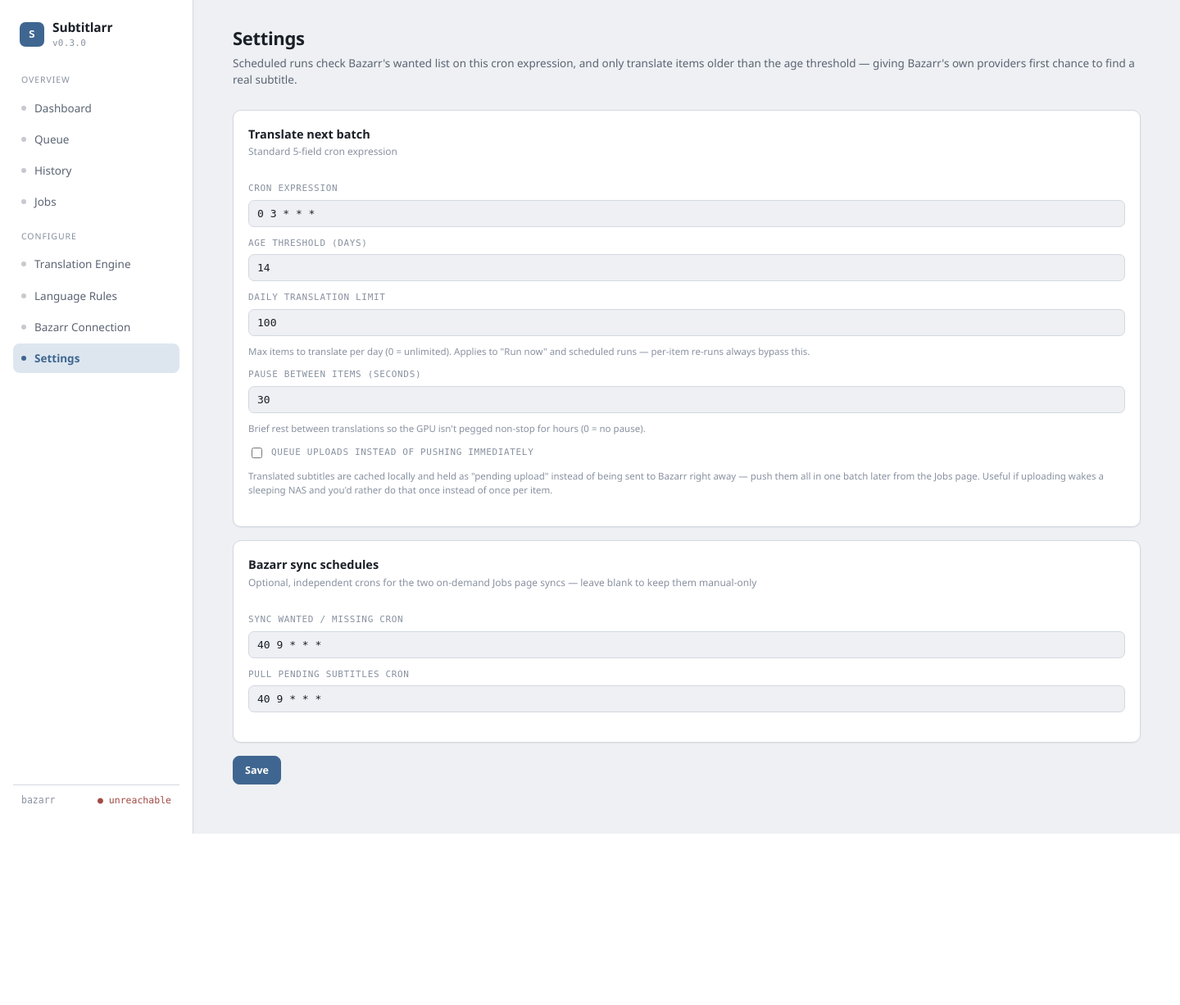
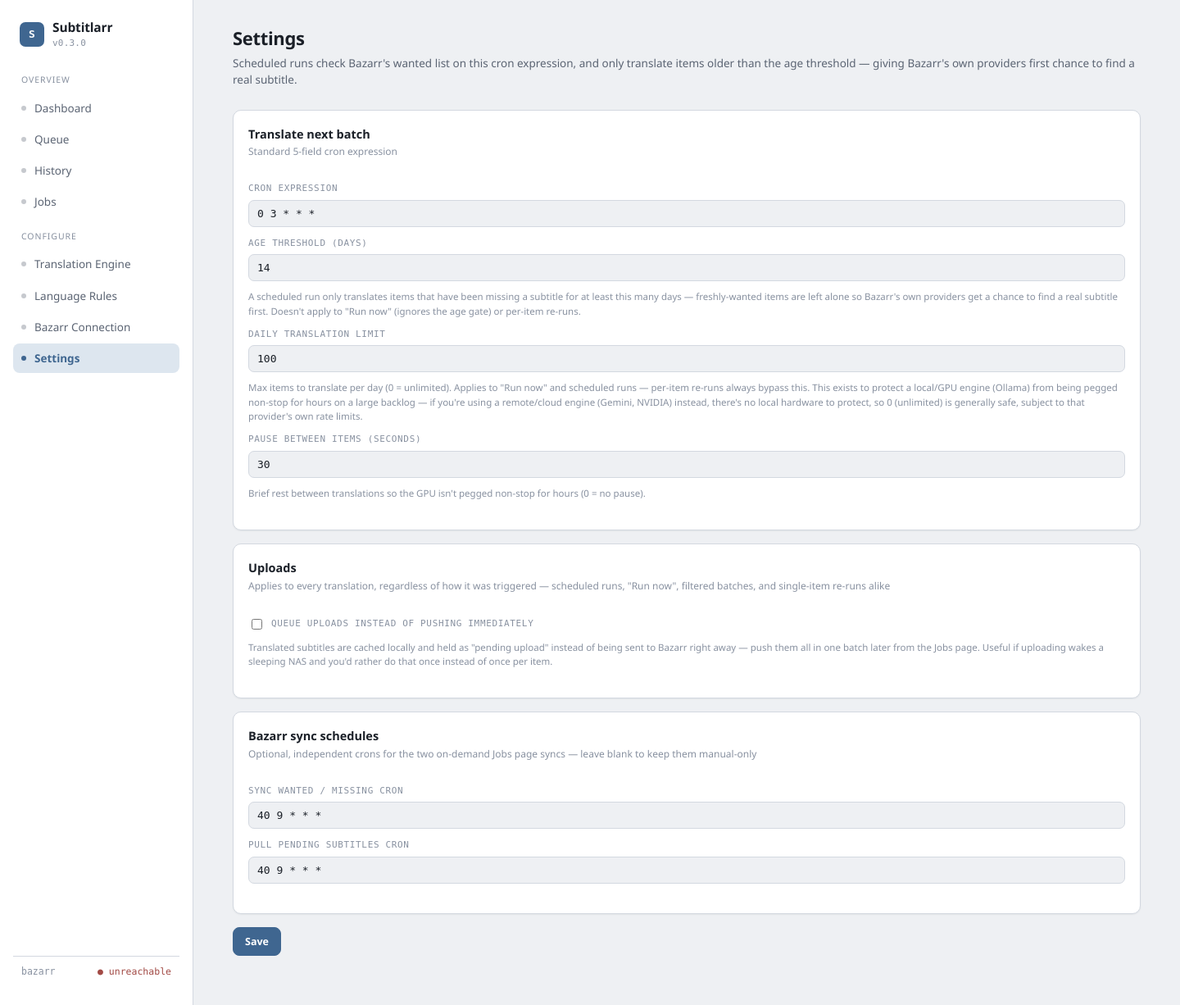
Before and after one commit to GerardUmbert/Subtitlarr, a FastAPI app: page /settings in a window 1440 px wide. Shown: the whole page at 82% size. Before the commit the page ends 1017 px from the top, so only its background shows below. Run offline with FastAPI, Linux system fonts and the light colour scheme; data that the repository does not hold is empty; parts of the project's set-up code (start-up, migrations or seed data) failed here and were passed over.

Commit message:
Fix Ollama compose override, clarify Bazarr fetch errors, default queue filter on
- docker-compose.yml: OLLAMA_BASE_URL now respects the env var instead of
  being hardcoded, and Ollama is no longer a hard dependency (irrelevant
  when a cloud engine is active).
- get_subtitle_contents() raises a clear BazarrError with a snippet of the
  actual response body instead of crashing on a bare JSONDecodeError when
  Bazarr returns 200 OK with a non-JSON body.
- Queue page's "Hide items with no source subtitle" now defaults to
  checked, with an explicit URL round-trip so unchecking it survives a
  reload.
- Split the "Queue uploads" toggle into its own Settings card — it applies
  to every translation trigger, not just the scheduled/on-demand batch job
  it used to sit under.

```diff
--- a/app/templates/settings.html
+++ b/app/templates/settings.html
@@ -21,17 +21,27 @@
       <div class="field">
         <label>Age threshold (days)</label>
         <input v-model.number="ageThresholdDays" type="number" min="0" />
+        <p class="field-hint">A scheduled run only translates items that have been missing a subtitle for at least this many days — freshly-wanted items are left alone so Bazarr's own providers get a chance to find a real subtitle first. Doesn't apply to "Run now" (ignores the age gate) or per-item re-runs.</p>
       </div>
       <div class="field">
         <label>Daily translation limit</label>
         <input v-model.number="dailyTranslationLimit" type="number" min="0" />
-        <p class="field-hint">Max items to translate per day (0 = unlimited). Applies to "Run now" and scheduled runs — per-item re-runs always bypass this.</p>
+        <p class="field-hint">Max items to translate per day (0 = unlimited). Applies to "Run now" and scheduled runs — per-item re-runs always bypass this. This exists to protect a local/GPU engine (Ollama) from being pegged non-stop for hours on a large backlog — if you're using a remote/cloud engine (Gemini, NVIDIA) instead, there's no local hardware to protect, so 0 (unlimited) is generally safe, subject to that provider's own rate limits.</p>
       </div>
       <div class="field">
         <label>Pause between items (seconds)</label>
         <input v-model.number="pauseBetweenItemsSeconds" type="number" min="0" />
         <p class="field-hint">Brief rest between translations so the GPU isn't pegged non-stop for hours (0 = no pause).</p>
       </div>
+      <p class="field-hint" v-if="nextRun">Next scheduled run: {% raw %}{{ nextRun }}{% endraw %}</p>
+    </div>
+  </div>
+
+  <div class="engine-card" style="margin-top:16px;">
+    <div class="panel-title">Uploads</div>
+    <div class="panel-title-sub">Applies to every translation, regardless of how it was triggered — scheduled runs, "Run now", filtered batches, and single-item re-runs alike</div>
+
+    <div class="engine-config" style="margin-top:0; border-top:none;">
       <div class="field">
         <label style="display:flex; align-items:center; gap:8px; cursor:pointer;">
           <input type="checkbox" v-model="queueUploadsEnabled" style="width:auto;" />
@@ -39,7 +49,6 @@
         </label>
         <p class="field-hint">Translated subtitles are cached locally and held as "pending upload" instead of being sent to Bazarr right away — push them all in one batch later from the Jobs page. Useful if uploading wakes a sleeping NAS and you'd rather do that once instead of once per item.</p>
       </div>
-      <p class="field-hint" v-if="nextRun">Next scheduled run: {% raw %}{{ nextRun }}{% endraw %}</p>
     </div>
   </div>
 
```
Also changed, not shown: app/bazarr/client.py (+14 -1 lines), app/static/js/queue.js (+6 -3 lines), docker-compose.yml (+7 -7 lines), tests/integration/test_bazarr_client.py (+14 -0 lines), CHANGELOG.md.
